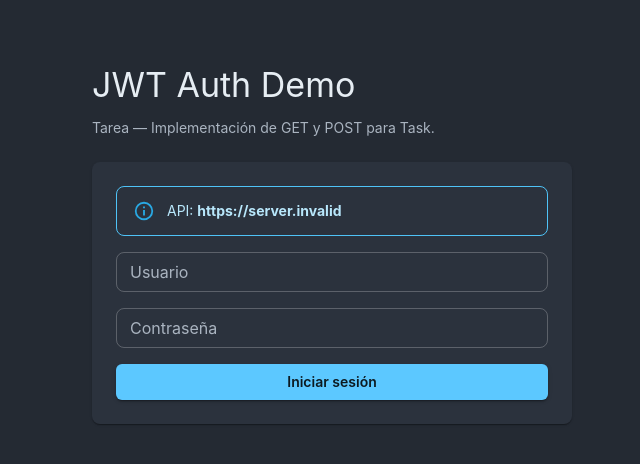
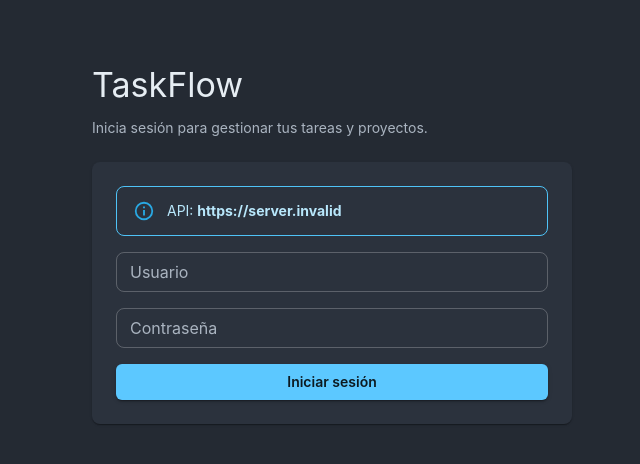
Before and after one commit to aarodriguezperez/TaskFlow, a React (Vite) app: page /login in a window 1280 px wide. Shown: the top 464 px of the page, without its empty margins (308-948 px from the left). Built offline with nearby package versions, Linux system fonts and the light colour scheme; no server answers.

Commit message:
Change in Loading page

```diff
--- a/src/pages/LoginPage.tsx
+++ b/src/pages/LoginPage.tsx
@@ -36,10 +36,10 @@ export function LoginPage() {
   return (
     <Box maxWidth={480} mx="auto" mt={8}>
       <Typography variant="h4" gutterBottom>
-        JWT Auth Demo
+        TaskFlow
       </Typography>
       <Typography variant="body2" color="text.secondary" sx={{ mb: 3 }}>
-        Tarea — Implementación de GET y POST para Task.
+        Inicia sesión para gestionar tus tareas y proyectos.
       </Typography>
 
       <Paper sx={{ p: 3 }}>
```
